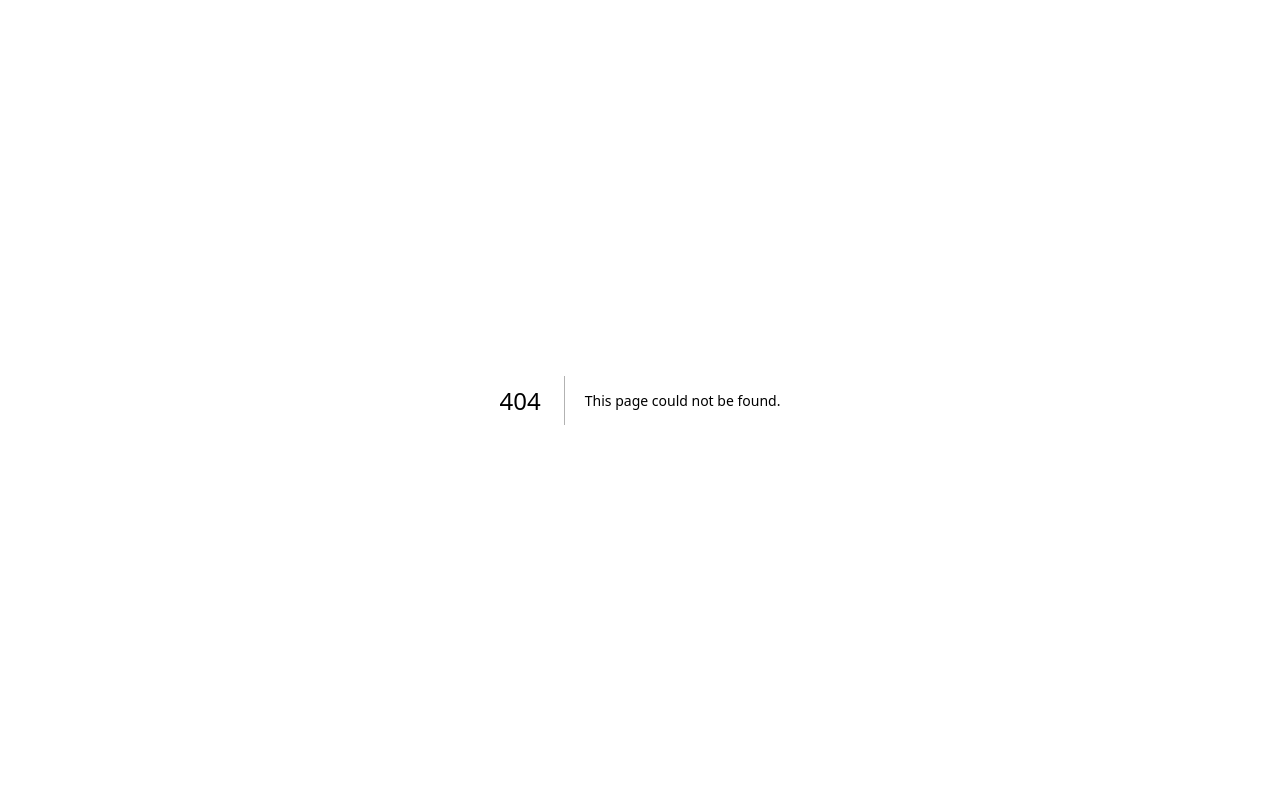
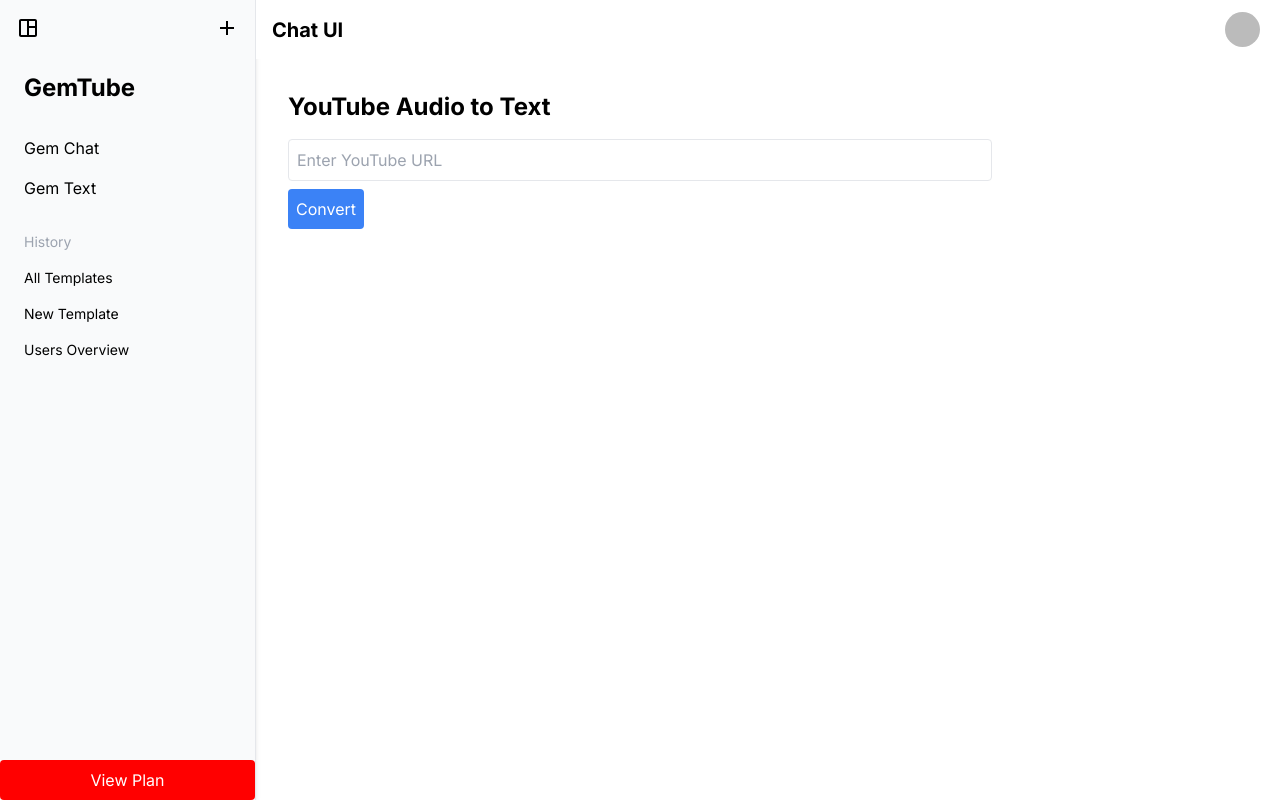
Before and after one commit to ManojKumar2920/GemTube, a Next.js app: page /dashboard/gemChat in a window 1280 px wide. Before the commit this address had no page. Built offline with nearby package versions, Linux system fonts and the light colour scheme; no server answers; sample sign-in values are in the browser's storage.

Commit message:
GemChat page updation

```diff
--- /dev/null
+++ b/app/api/convert/route.js
@@ -0,0 +1,24 @@
+import { NextResponse } from 'next/server';
+import downloadAudio from '@/utils/downloadAudio';
+import convertAudioToText from '@/utils/convertAudioToText';
+import path from 'path';
+import fs from 'fs';
+
+export async function POST(request) {
+  const { url } = await request.json();
+  const audioPath = path.resolve('./public/audio.mp3');
+
+  try {
+    if (!url) {
+      return NextResponse.json({ error: 'URL is required' }, { status: 400 });
+    }
+
+    await downloadAudio(url, audioPath);
+    const transcription = await convertAudioToText(audioPath);
+    fs.unlinkSync(audioPath); // Clean up audio file after transcription
+    return NextResponse.json({ transcription });
+  } catch (error) {
+    console.error('Error processing request:', error);
+    return NextResponse.json({ error: 'Internal server error' }, { status: 500 });
+  }
+}
--- a/app/dashboard/chat/page.jsx
+++ /dev/null
@@ -1,15 +0,0 @@
-import DashboardLayout from '@/components/Dashboard/DashboardLayout';
-import ProtectedRoute from '@/components/ProtectedRoutes/ProtectedRoute';
-import React from 'react';
-
-const ChatPage = () => {
-  return (
-    <ProtectedRoute>
-      <DashboardLayout>
-        <p>Chat</p>
-      </DashboardLayout>
-    </ProtectedRoute>
-  );
-};
-
-export default ChatPage;
--- /dev/null
+++ b/app/dashboard/gemChat/page.jsx
@@ -0,0 +1,78 @@
+'use client';
+
+import React, { useState } from 'react';
+import DashboardLayout from '@/components/Dashboard/DashboardLayout';
+import ProtectedRoute from '@/components/ProtectedRoutes/ProtectedRoutes';
+
+const ChatPage = () => {
+  const [url, setUrl] = useState('');
+  const [transcription, setTranscription] = useState('');
+  const [loading, setLoading] = useState(false);
+  const [error, setError] = useState('');
+
+  const handleSubmit = async (e) => {
+    e.preventDefault();
+    setLoading(true);
+    setError('');
+
+    try {
+      const response = await fetch('/api/convert', {
+        method: 'POST',
+        headers: { 'Content-Type': 'application/json' },
+        body: JSON.stringify({ url }),
+      });
+
+      if (!response.ok) {
+        const errorData = await response.json();
+        throw new Error(errorData.error || 'Failed to fetch transcription');
+      }
+
+      const data = await response.json();
+      setTranscription(data.transcription);
+    } catch (error) {
+      setError('Error: ' + error.message);
+    } finally {
+      setLoading(false);
+    }
+  };
+
+  return (
+    <ProtectedRoute>
+      <DashboardLayout>
+        <div className="p-4">
+          <h1 className="text-2xl font-bold">YouTube Audio to Text</h1>
+          <form onSubmit={handleSubmit} className="mt-4">
+            <input
+              type="text"
+              placeholder="Enter YouTube URL"
+              value={url}
+              onChange={(e) => setUrl(e.target.value)}
+              className="border p-2 rounded w-full"
+              required
+            />
+            <button
+              type="submit"
+              className="bg-blue-500 text-white p-2 rounded mt-2"
+              disabled={loading}
+            >
+              {loading ? 'Processing...' : 'Convert'}
+            </button>
+          </form>
+          {transcription && (
+            <div className="mt-4">
+              <h2 className="text-xl font-bold">Transcription:</h2>
+              <p>{transcription}</p>
+            </div>
+          )}
+          {error && (
+            <div className="mt-4 text-red-500">
+              <p>{error}</p>
+            </div>
+          )}
+        </div>
+      </DashboardLayout>
+    </ProtectedRoute>
+  );
+};
+
+export default ChatPage;
--- /dev/null
+++ b/app/dashboard/gemText/page.jsx
@@ -0,0 +1,9 @@
+import React from 'react'
+
+const page = () => {
+  return (
+    <div>page</div>
+  )
+}
+
+export default page;
--- a/components/Dashboard/DashboardLayout.jsx
+++ b/components/Dashboard/DashboardLayout.jsx
@@ -66,16 +66,16 @@
 
         <nav className="flex-1 px-2 py-2">
           <Link
-            href="/dashboard/chat"
+            href="/dashboard/gemChat"
             className="block px-4 py-2 hover:bg-gray-200 rounded"
           >
-            Chat UI
+           Gem Chat
           </Link>
           <Link
-            href="/dashboard/projects"
+            href="/dashboard/gemText"
             className="block px-4 py-2 hover:bg-gray-200 rounded"
           >
-            My Projects
+            Gem Text
           </Link>
           <div className="mt-4 text-sm">
             <h3 className="px-4 py-2 text-gray-400">History</h3>
--- a/components/ProtectedRoutes/ProtectedRoutes.jsx
+++ b/components/ProtectedRoutes/ProtectedRoutes.jsx
@@ -17,7 +17,7 @@
         setIsAuthenticated(true);
       } else {
         setIsAuthenticated(false);
-        router.push('/login'); // Redirect to login page if not authenticated
+        router.push('/'); // Redirect to login page if not authenticated
       }
       setLoading(false);
     });
--- a/next.config.mjs
+++ b/next.config.mjs
@@ -1,5 +1,6 @@
 /** @type {import('next').NextConfig} */
 const nextConfig = {
+    reactStrictMode: true, // Enable React Strict Mode
     images: {
       domains: [
         "firebasestorage.googleapis.com",
--- a/package.json
+++ b/package.json
@@ -10,11 +10,14 @@
   },
   "dependencies": {
     "firebase": "^10.12.4",
+    "fluent-ffmpeg": "^2.1.3",
     "next": "14.2.5",
     "react": "^18",
     "react-dom": "^18",
     "react-icons": "^5.2.1",
-    "sonner": "^1.5.0"
+    "sonner": "^1.5.0",
+    "whisper": "^0.3.3",
+    "ytdl-core": "^4.11.5"
   },
   "devDependencies": {
     "postcss": "^8",
--- /dev/null
+++ b/utils/convertAudioToText.js
@@ -0,0 +1,16 @@
+import { Whisper } from 'whisper';
+import fs from 'fs';
+
+const convertAudioToText = async (audioFile) => {
+  try {
+    const whisper = new Whisper();
+    await whisper.load(); // Load the Whisper model
+    const transcription = await whisper.transcribe(fs.createReadStream(audioFile));
+    return transcription;
+  } catch (error) {
+    console.error('Error transcribing audio:', error);
+    throw new Error('Failed to transcribe audio');
+  }
+};
+
+export default convertAudioToText;
--- /dev/null
+++ b/utils/downloadAudio.js
@@ -0,0 +1,23 @@
+import ytdl from 'ytdl-core';
+import ffmpeg from 'fluent-ffmpeg';
+import fs from 'fs';
+
+const downloadAudio = (url, output) => {
+  return new Promise((resolve, reject) => {
+    const audioStream = ytdl(url, { filter: 'audioonly' });
+
+    ffmpeg(audioStream)
+      .audioBitrate(128)
+      .save(output)
+      .on('end', () => {
+        console.log('Audio downloaded and saved to', output);
+        resolve(output);
+      })
+      .on('error', (err) => {
+        console.error('Error downloading audio:', err);
+        reject(err);
+      });
+  });
+};
+
+export default downloadAudio;
```
Also changed, not shown: 1 other file (tests, documents, lock files or other folders). Lines whose indentation alone changed are shown as unchanged.
